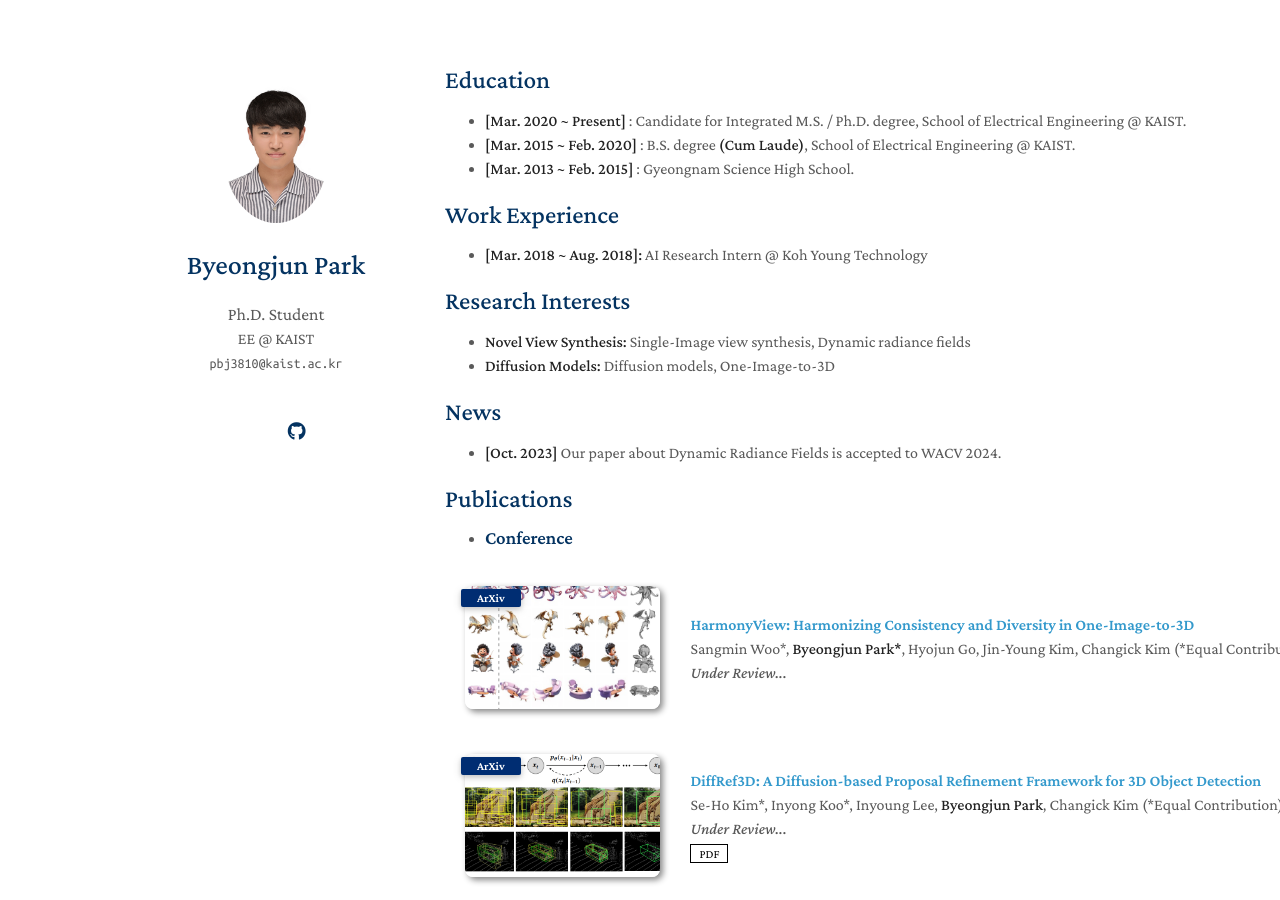
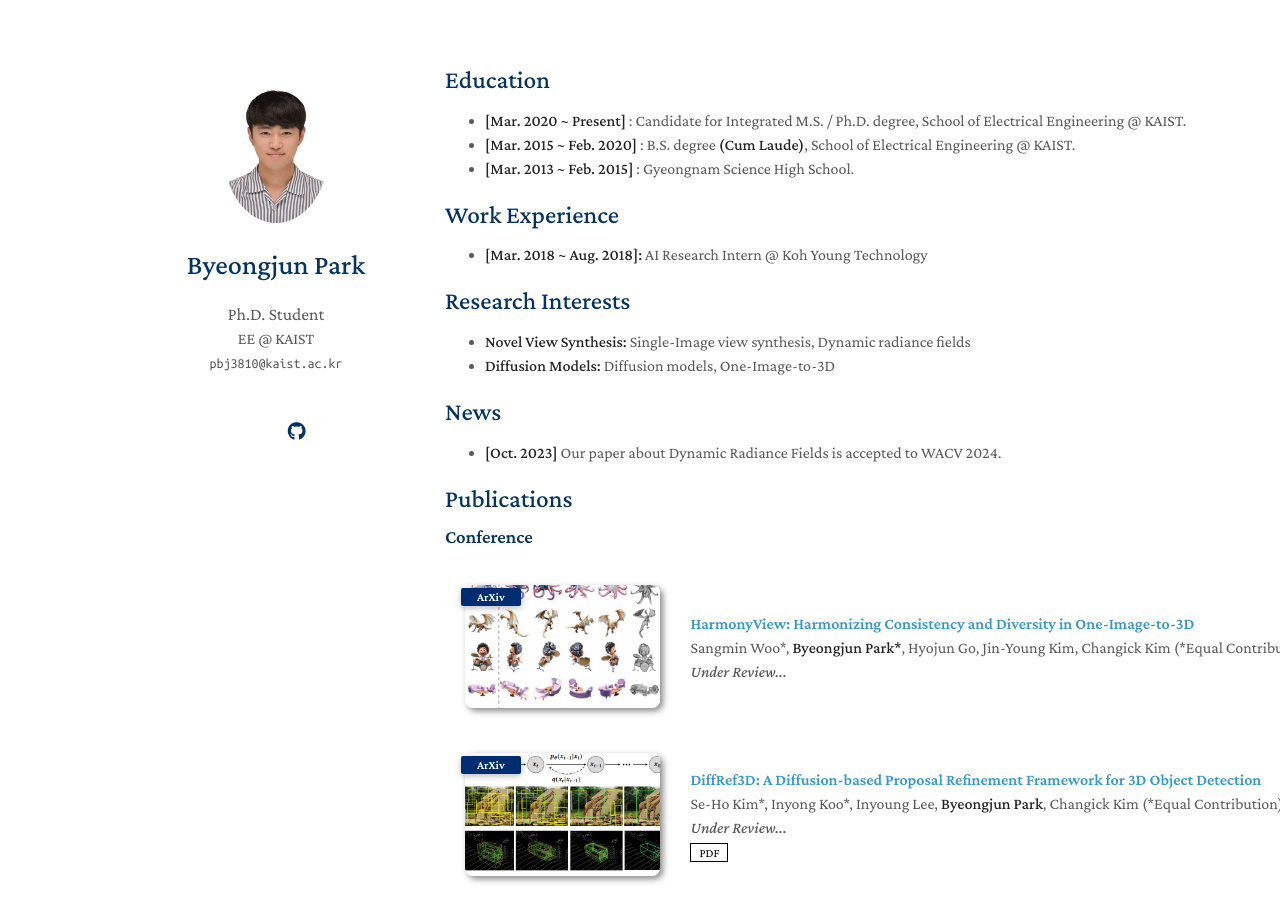
Before and after one commit to byeongjun-park/byeongjun-park.github.io, a Jekyll site: the page built from index.md, in a window 1280 px wide and 900 px high. Built offline with Jekyll 4.4.1, drawn with Linux system fonts in a browser that asks for light colours; nearby versions of some CDN libraries; a style sheet for code colours, icons or effects is not loaded; our own code applies the rules of GitHub Pages for plain Markdown files.

Commit message:
profile update

```diff
--- a/_includes/publications.md
+++ b/_includes/publications.md
@@ -1,6 +1,6 @@
 ## Publications
 
-* ### Conference
+### Conference
 
 <div class="publications">
 <ol class="bibliography">
@@ -56,7 +56,7 @@
 </ol>
 </div>
 
-* ### Journal
+### Journal
 
 
 <div class="publications">
```
